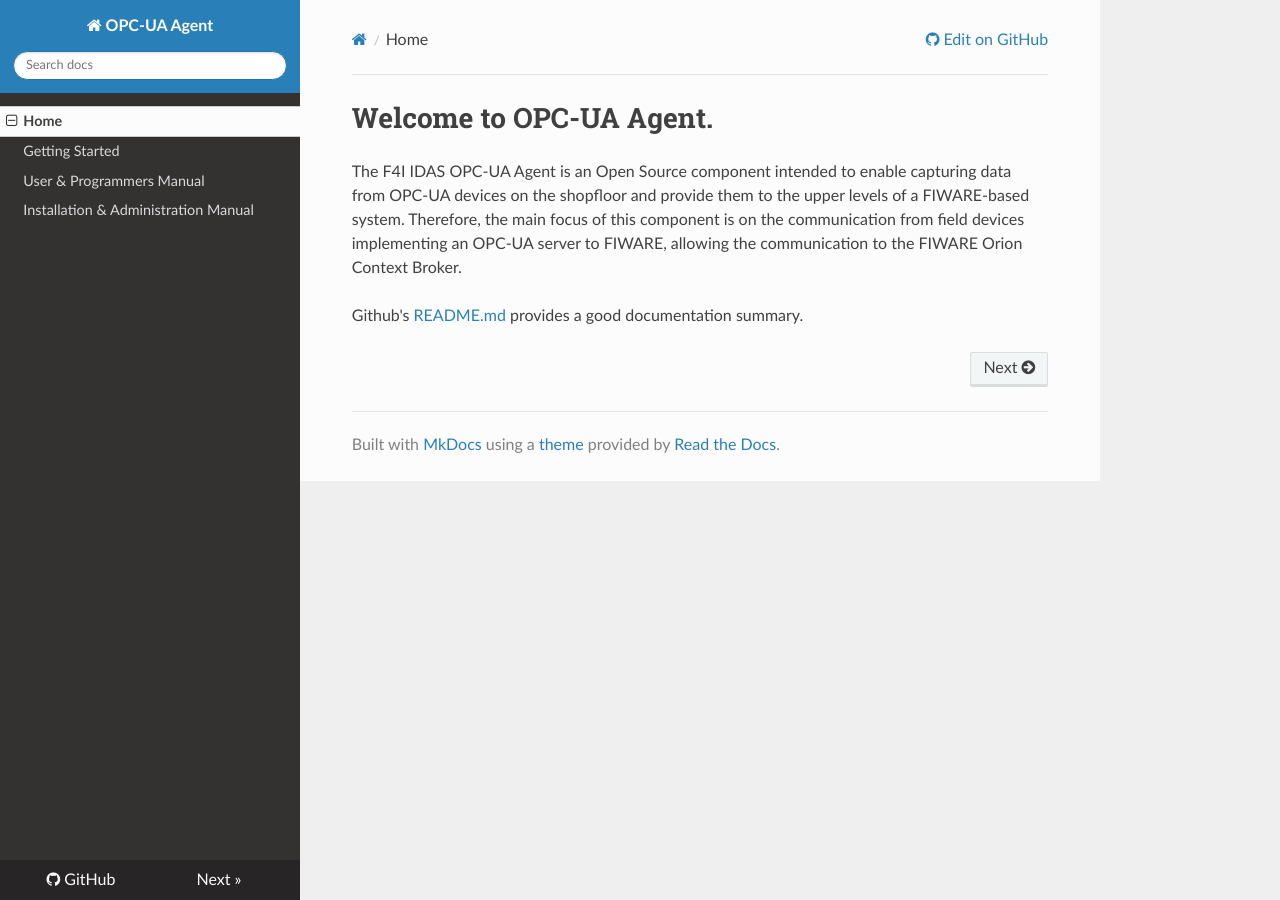
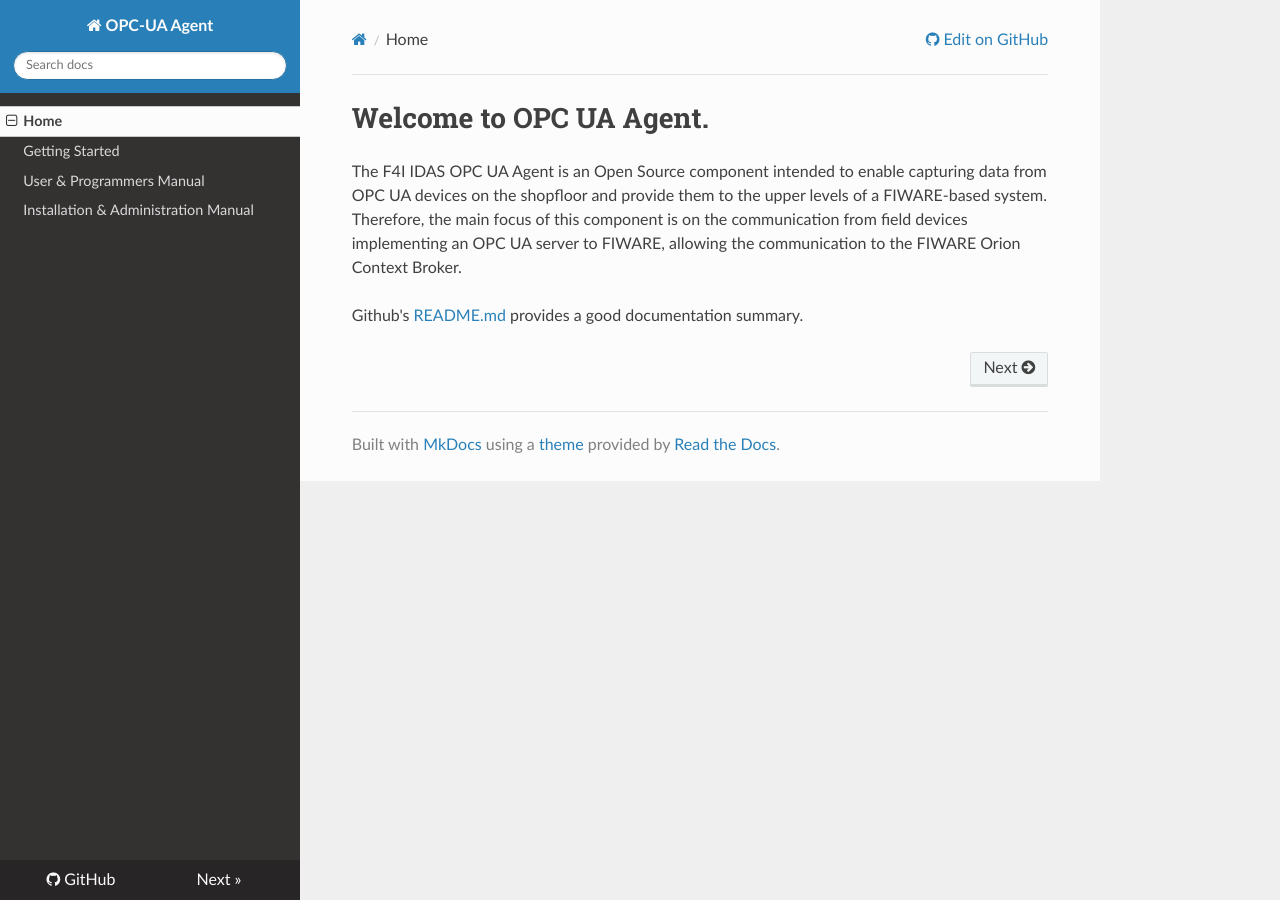
Before and after one commit to Engineering-Research-and-Development/iotagent-opcua, an MkDocs documentation site: the page built from doc/manuals/index.md, in a window 1280 px wide. Built offline with MkDocs 1.6.1, drawn with Linux system fonts in a browser that asks for light colours; nearby versions of some CDN libraries; comment, search, counter and statistics services are not loaded; old or Windows-style settings are respelled for this version of MkDocs.

```diff
--- a/doc/manuals/index.md
+++ b/doc/manuals/index.md
@@ -1,5 +1,5 @@
-# Welcome to OPC-UA Agent.
+# Welcome to OPC UA Agent.
 
-The F4I IDAS OPC-UA Agent is an Open Source component intended to enable capturing data from OPC-UA devices on the shopfloor and provide them to the upper levels of a FIWARE-based system. Therefore, the main focus of this component is on the communication from field devices implementing an OPC-UA server to FIWARE, allowing the communication to the FIWARE Orion Context Broker.
+The F4I IDAS OPC UA Agent is an Open Source component intended to enable capturing data from OPC UA devices on the shopfloor and provide them to the upper levels of a FIWARE-based system. Therefore, the main focus of this component is on the communication from field devices implementing an OPC UA server to FIWARE, allowing the communication to the FIWARE Orion Context Broker.
 
 Github's [README.md](https://github.com/is3labengrd/iotagent-opcua/blob/master/README.md) provides a good documentation summary.
```
